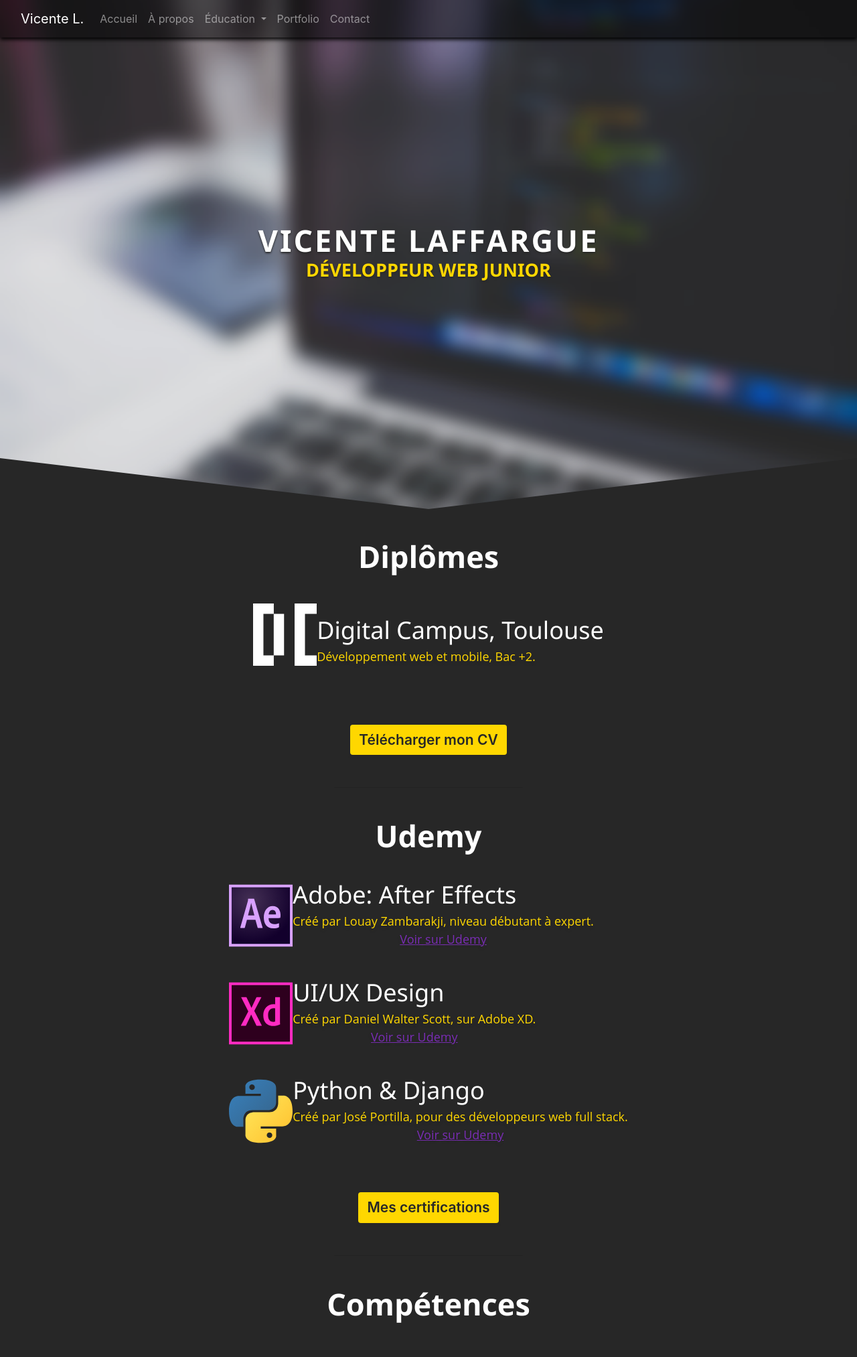
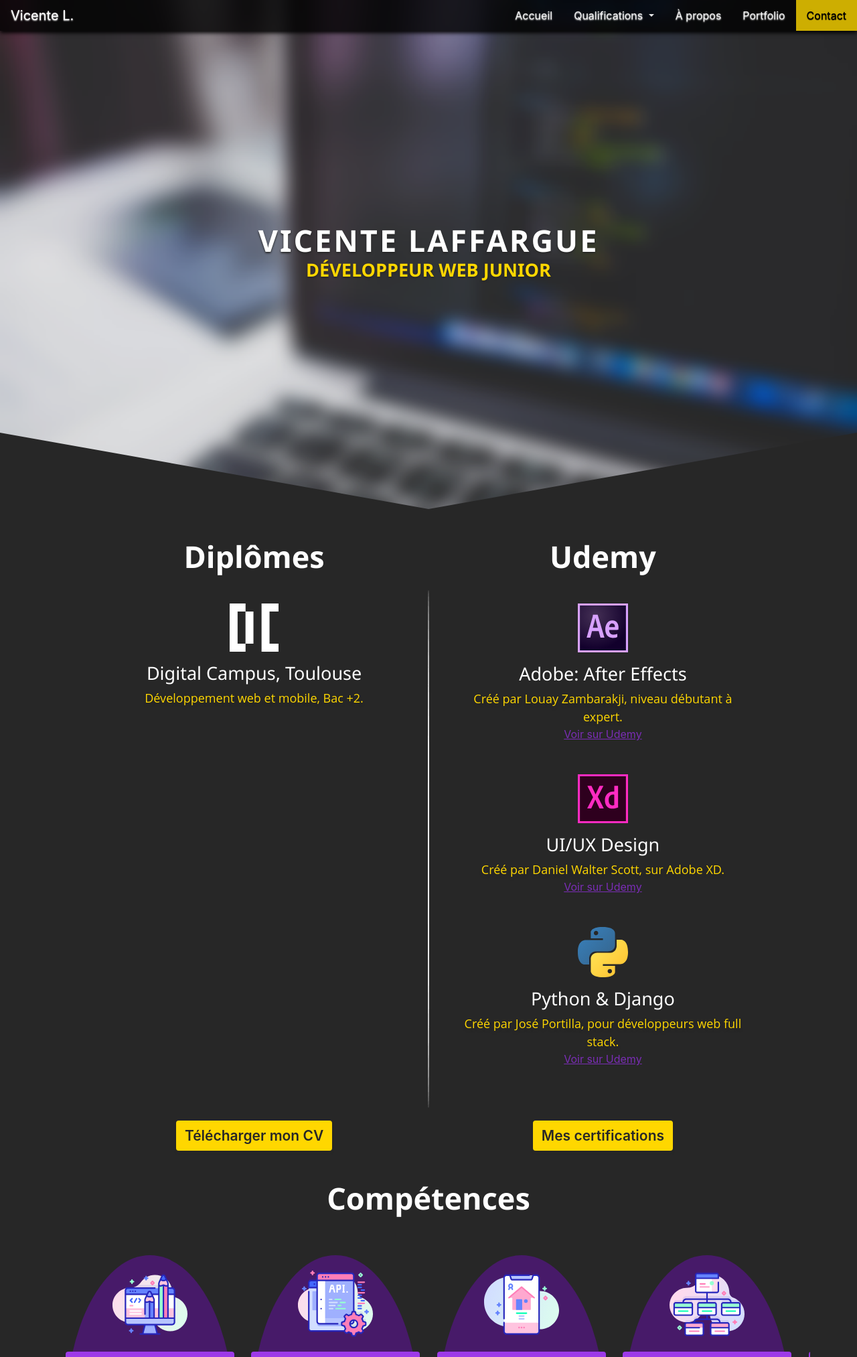
Before and after one commit to vicentelaff/cv_portfolio, a PHP site: page / in a window 1280 px wide. Shown: the top 2026 px of the page at 67% size. Run offline with PHP 8.4, Linux system fonts and the light colour scheme.

Commit message:
Version 1.0

```diff
--- a/css/style.css
+++ b/css/style.css
@@ -6,6 +6,7 @@
 
 body {
     background-color: #272727;
+    position: relative;
 }
 
 a {
@@ -64,14 +65,19 @@
     color: white;
 }
 
-.btn-secondary:hover{
+.btn-secondary:hover {
     background-color: #471A69;
     border-color: transparent;
     color: white;
 }
 
+hr {
+    width: 100px;
+    border-color: white;
+}
+
 @media only screen and (min-width: 768px) {
-    h1 {
+    /* h1 {
         font-size: 45px;
         line-height: 45px;
     }
@@ -84,13 +90,19 @@
     p {
         font-size: 18px;
         line-height: 27px;
+    } */
+
+    .titre-section {
+        font-size: 45px;
+        line-height: 45px;
     }
 }
 
 /* =============== NAVBAR =============== */
 .navbar {
-    background-color: rgba(0, 0, 0, 0.5);
+    background-color: rgba(0, 0, 0, 0.8);
     box-shadow: 0 3px 6px black;
+    padding: 0 0rem !important;
 }
 
 .navbar a {
@@ -98,11 +110,43 @@
 }
 
 .dropdown-menu {
-    background-color: rgba(0, 0, 0, 0.5);
+    background-color: rgba(0, 0, 0, 0.7);
 }
 
 .dropdown-item {
     color: rgba(255, 255, 255, 0.8);
+    text-shadow: 0 1px 2px rgba(255, 255, 255, 0.8);
+}
+
+.navbar-brand {
+    text-shadow: 0 1px 2px white;
+}
+
+.nav-link {
+    padding-left: 1rem !important;
+    color: rgba(255, 255, 255, 0.9) !important;
+    text-shadow: 0 1px 2px white;
+}
+
+a.active {
+    color: black !important;
+    text-shadow: 0 0.5px 1px black;
+}
+
+.active {
+    background-color: #ffd900cc;
+}
+
+a.dropdown-item.active {
+    background-color: transparent;
+    color: white !important;
+    text-shadow: 0 0.5px 1px white;
+}
+
+@media only screen and (min-width: 992px) {
+    .nav-link {
+        padding: .7rem 1rem !important;
+    }
 }
 
 /* =============== HERO BANNER =============== */
@@ -131,11 +175,27 @@
     .nom-hero {
         letter-spacing: 3px;
     }
+
+    .section-hero h1 {
+        font-size: 45px;
+        line-height: 45px;
+    }
+
+    .section-hero h3 {
+        font-size: 27px;
+        line-height: 27px;
+    }
 }
 
-/* =============== COMPETENCES =============== */
+@media only screen and (min-width: 992px) {
+    .section-hero {
+        clip-path: polygon(50% 100%, 100% 85%, 100% 0, 0 0, 0 85%);
+    }
+}
 
-.section-competences {
+/* =============== QUALIFICATIONS =============== */
+
+.section-qualifications {
     background-color: #272727;
 }
 
@@ -229,36 +289,45 @@
 }
 
 .card-text {
-    font-size: 16px;
+    font-size: 14.5px;
     font-family: 'Open Sans';
     color: white;
     line-height: 27px;
 }
 
 @media only screen and (min-width: 768px) {
-    .titre-education {
-        font-size: 36px;
-        line-height: 36px;
-    }
-
-    .logo-ecole {
-        width: 95px;
-    }
-
-    .logo-udemy {
-        width: 95px;
-    }
 
 }
 
 @media only screen and (min-width: 992px) {
+    .section-diplomes {
+        height: 910px;
+    }
 
+    .section-udemy {
+        height: 910px;
+    }
+
+    .section-udemy::before {
+        content: '';
+        position: absolute;
+        background-color: #fff;
+        width: 2px;
+        height: 85%;
+        bottom: 8vh;
+        left: -3.5vw;
+        border-radius: 50%;
+    }
 }
 
 /* =============== A PROPOS =============== */
 .section-a-propos {
     background-color: #fff;
     /* clip-path: polygon(50% 10%, 100% 0, 100% 100%, 0 100%, 0 0); */
+    background-image: url(../img/IMG_0044.JPG);
+    background-repeat: no-repeat;
+    background-size: cover;
+    height: 40rem;
     padding: 0 0;
 }
 
--- a/index.html
+++ b/index.html
@@ -17,124 +17,125 @@
 
 </head>
 
-<body>
+<body data-spy="scroll" data-target="#navbar">
     <!-- ======================== NAVBAR ======================== -->
 
-    <nav class="navbar navbar-expand-lg navbar-dark fixed-top">
-        <div class="container-fluid">
-            <a class="navbar-brand" href="#">Vicente L.</a>
-            <button class="navbar-toggler" type="button" data-bs-toggle="collapse" data-bs-target="#navbarNavDropdown"
-                aria-controls="navbarNavDropdown" aria-expanded="false" aria-label="Toggle navigation">
+    <nav id="navbar" class="d-flex navbar navbar-expand-lg navbar-dark fixed-top">
+        <a class="navbar-brand px-3 py-2" href="#accueil">Vicente L.</a>
+        <button class="navbar-toggler mx-3 my-2" type="button" data-toggle="collapse"
+            data-target="#navbarSupportedContent" aria-controls="navbarSupportedContent" aria-expanded="false"
+            aria-label="Toggle navigation">
             <span class="navbar-toggler-icon"></span>
         </button>
-            <div class="collapse navbar-collapse" id="navbarNavDropdown">
-                <ul class="navbar-nav">
+
+        <div class="collapse navbar-collapse" id="navbarSupportedContent">
+            <ul class="navbar-nav ml-lg-auto">
                 <li class="nav-item">
-                        <a class="nav-link" aria-current="page" href="#">Accueil</a>
+                    <a class="nav-link" href="#accueil">Accueil</a>
+                </li>
+                <li class="nav-item dropdown">
+                    <a class="nav-link dropdown-toggle" href="" id="navbarDropdown" role="button" data-toggle="dropdown"
+                        aria-haspopup="true" aria-expanded="false">
+                        Qualifications
+                    </a>
+                    <div class="dropdown-menu mx-4 mx-lg-0 mb-3 mb-lg-0" aria-labelledby="navbarDropdown">
+                        <a class="dropdown-item" href="#diplomes">Diplômes</a>
+                        <a class="dropdown-item" href="#udemy">Udemy</a>
+                        <a class="dropdown-item" href="#competences">Compétences</a>
+                    </div>
                 </li>
                 <li class="nav-item">
-                        <a class="nav-link" href="#">À propos</a>
-                    </li>
-                    <li class="nav-item dropdown">
-                        <a class="nav-link dropdown-toggle" href="#" id="navbarDropdownMenuLink" role="button"
-                            data-bs-toggle="dropdown" aria-expanded="false">
-                            Éducation
-                        </a>
-                        <ul class="dropdown-menu" aria-labelledby="navbarDropdownMenuLink">
-                            <li><a class="dropdown-item" href="#">Diplômes</a></li>
-                            <li><a class="dropdown-item" href="#">Udemy</a></li>
-                            <li><a class="dropdown-item" href="#">Compétences</a></li>
-                        </ul>
+                    <a class="nav-link" href="#a-propos">À propos</a>
                 </li>
                 <li class="nav-item">
-                        <a class="nav-link" href="#">Portfolio</a>
+                    <a class="nav-link" href="#portfolio">Portfolio</a>
                 </li>
                 <li class="nav-item">
-                        <a class="nav-link" href="#">Contact</a>
+                    <a class="nav-link" href="#footer">Contact</a>
                 </li>
             </ul>
         </div>
-        </div>
     </nav>
 
-
     <!-- ======================== HERO BANNER ======================== -->
-    <div class="section-hero d-flex flex-column justify-content-center align-items-center col-12">
+    <div id="accueil" class="section-hero d-flex flex-column justify-content-center align-items-center col-12">
         <h1 class="nom-hero">VICENTE LAFFARGUE</h1>
         <h3 class="metier-hero">DÉVELOPPEUR WEB JUNIOR</h3>
     </div>
 
-    <!-- ======================== COMPETENCES ======================== -->
+    <!-- ======================== QUALIFICATIONS ======================== -->
 
-    <div class="section-competences pb-2 col-12">
-        <div class="container-formations d-flex flex-column mx-auto col-10">
-            <div class="section-diplomes d-flex flex-column align-items-center text-center mt-5">
+    <div id="qualifications" class="section-qualifications pb-2 no-gutters col-12">
+        <div class="container-formations d-flex flex-column flex-lg-row align-items-lg-start mx-auto col-10 no-gutters">
+            <div id="diplomes" class="section-diplomes d-flex flex-column align-items-center mt-5 col-lg-5 mx-auto">
                 <h1 class="titre-section mb-5">Diplômes</h1>
-                <div class="container-diplomes d-md-flex">
-                    <div class="container-ecole d-md-flex align-items-end mb-md-4">
+                <div class="container-diplomes text-center">
+                    <div class="container-ecole">
                         <img class="logo-ecole mb-3" src="./Exports_iOS/dc_logo.svg" alt="DIGITAL CAMPUS">
-                        <div class="description-ecole d-md-flex flex-column align-items-start ms-md-3">
+                        <div class="description-ecole">
                             <h1 class="titre-education">Digital Campus, Toulouse</h1>
-                            <p class="detail ms-md-1">Développement web et mobile, Bac +2.</p>
+                            <p class="detail">Développement web et mobile, Bac +2.</p>
                         </div>
                     </div>
                 </div>
-                <button class="btn btn-primary mt-3 mt-md-5">Télécharger mon CV</button>
+                <a class="mt-3 mt-md-5 mt-lg-auto" href="/downloads/LAFFARGUE Vicente CV.pdf"
+                    download="CV_Vicente_Laffargue_2021" target="_blank"><button class="btn btn-primary">Télécharger mon
+                        CV</button></a>
             </div>
 
-            <hr style="height:1.5px;border-radius:100px;color:white;" class="mx-auto my-5 col-md-3">
+            <hr class="d-lg-none mx-auto my-5 col-9 col-md-6">
 
-            <div class="section-udemy d-flex flex-column align-items-center text-center">
+
+            <div id="udemy" class="section-udemy d-flex flex-column align-items-center mt-lg-5 col-lg-5 mx-auto">
                 <h1 class="titre-section mb-5">Udemy</h1>
-                <div class="container-udemy d-md-flex flex-column align-items-start mb-md-4">
-                    <div class="container-cours-udemy d-md-flex">
-                        <img class="logo-udemy mb-3 mb-md-5" src="./Exports_iOS/after-effects-cc.svg"
+                <div class="container-udemy text-center">
+                    <div class="container-cours-udemy mb-5">
+                        <img class="logo-udemy mb-3" src="./Exports_iOS/after-effects-cc.svg"
                             alt="ADOBE: AFTER EFFECTS">
-                        <div class="description-ecole d-md-flex flex-column align-items-start text-md-start ms-md-3">
+                        <div class="description-ecole">
                             <h1 class="titre-education">Adobe: After Effects</h1>
-                            <p class="detail mb-5">Créé par Louay Zambarakji, niveau débutant à expert.<br>
+                            <p class="detail mb-0">Créé par Louay Zambarakji, niveau débutant à expert.<br>
+                            </p>
                             <a class="" href="https://www.udemy.com/share/101WcAB0cSeVlaTHw=/" target="_blank">Voir
-                                    sur
-                                    Udemy</a>
-                            </p>
+                                sur Udemy</a>
                         </div>
                     </div>
-                    <div class="container-cours-udemy d-md-flex">
-                        <img class="logo-udemy mb-3 mb-md-5" src="./Exports_iOS/adobe-xd.svg" alt="UI/UX DESIGN">
-                        <div class="description-ecole d-md-flex flex-column align-items-start text-md-start ms-md-3">
+                    <div class="container-cours-udemy mb-5">
+                        <img class="logo-udemy mb-3" src="./Exports_iOS/adobe-xd.svg" alt="UI/UX DESIGN">
+                        <div class="description-ecole">
                             <h1 class="titre-education">UI/UX Design</h1>
-                            <p class="detail mb-5">Créé par Daniel Walter Scott, sur Adobe XD.<br>
-                                <a class="" href="https://www.udemy.com/share/101ssyBkESdF1XQ3g=/" target="_blank">Voir
-                                    sur
+                            <p class="detail mb-0">Créé par Daniel Walter Scott, sur Adobe XD.<br>
+                            </p>
+                            <a class="" href="https://www.udemy.com/share/101ssyBkESdF1XQ3g=/" target="_blank">Voir sur
                                 Udemy</a>
-                            </p>
                         </div>
                     </div>
-                    <div class="container-cours-udemy d-md-flex">
-                        <img class="logo-udemy mb-3 mb-md-5" src="./Exports_iOS/python-5.svg" alt="PYTHON">
-                        <div class="description-ecole d-md-flex flex-column align-items-start text-md-start ms-md-3">
+                    <div class="container-cours-udemy mb-5">
+                        <img class="logo-udemy mb-3" src="./Exports_iOS/python-5.svg" alt="PYTHON">
+                        <div class="description-ecole">
                             <h1 class="titre-education">Python & Django</h1>
-                            <p class="detail mb-5">Créé par José Portilla, pour des développeurs web
+                            <p class="detail mb-0">Créé par José Portilla, pour développeurs web
                                 full stack.<br>
-                                <a class="" href="https://www.udemy.com/share/101WwEB0cSeVlaTHw=/" target="_blank">Voir
-                                    sur
+                            </p>
+                            <a class="" href="https://www.udemy.com/share/101WwEB0cSeVlaTHw=/" target="_blank">Voir sur
                                 Udemy</a>
-                            </p>
                         </div>
                     </div>
                 </div>
-                <button class="btn btn-primary">Mes certifications</button>
+                <a class="mt-3 mt-md-5 mt-lg-auto" href="/downloads/certificats.zip"
+                    download="CV_Vicente_Laffargue_2021" target="_blank"><button class="btn btn-primary mt-lg-auto">Mes
+                        certifications</button></a>
             </div>
 
-            <hr style="height:1.5px;border-radius:100px;color:white;" class="mx-auto my-5 col-md-3">
+            <hr class="d-lg-none mx-auto my-5 col-9 col-md-6">
 
         </div>
-        <div class="container-competences d-flex flex-column mx-auto align-items-center col-11">
-            <h1 class="titre-section mb-5">Compétences</h1>
+        <div id="competences" class="container-competences d-flex flex-column mx-auto align-items-center col-11">
+            <h1 class="titre-section mb-5 mt-lg-5">Compétences</h1>
 
             <div class="container">
                 <div class="row mb-3">
-                    <div class="MultiCarousel col-12" data-items="1,2,3,4" data-slide="1" id="MultiCarousel"
+                    <div class="MultiCarousel col-12" data-items="1,3,4,4" data-slide="1" id="MultiCarousel"
                         data-interval="1000">
                         <div class="MultiCarousel-inner">
                             <div class="item">
@@ -260,7 +261,7 @@
                                 </div>
                             </div>
                         </div>
-                        <button class="btn font-weight-bold leftLst">
+                        <button id="a-propos" class="btn font-weight-bold leftLst">
                             <</button> <button class="btn font-weight-bold rightLst">>
                         </button>
                     </div>
@@ -270,10 +271,9 @@
     </div>
 
     <!-- ======================== A PROPOS ======================== -->
-    <div class="section-a-propos col-12">
-        <img class="img-a-propos col-12" src="img/IMG_0044.JPG" alt="">
-        <div class="container-description-a-propos d-flex justify-content-center pb-5 g-0">
-            <div class="description-a-propos mt-3 col-11">
+    <div class="d-flex section-a-propos col-12">
+        <div class="container-description-a-propos d-flex justify-content-center pb-2 g-0">
+            <div class="description-a-propos text-justify mt-3 col-11 col-md-10 col-lg-8">
                 <h1 class="titre-section">À propos<span class="detail">...</span></h1>
                 <p>Développeur <span class="detail">web et mobile</span>, je met en œuvre
                     toutes<span class="detail"> mes compétences</span> techniques dans la conception et
@@ -286,8 +286,12 @@
         </div>
     </div>
     <!-- ======================== PORTFOLIO ======================== -->
-    <div class="section-portfolio col-12 no-gutters">
+    <div id="portfolio" class="section-portfolio col-12 no-gutters">
         <h1 class="titre-section text-center py-4">Portfolio</h1>
+        <p class="text-center text-dark font-italic col-11 mx-auto">(Cette section est encore en construction!
+            L'affichage de son
+            contenu ressemblera à la grille ci-dessous. Il
+            sera possible de cliquer sur chaque élément, menant vers le lien correspondant.)</p>
         <div class="grid my-1 px-1 col-12">
             <div class="item-portfolio"
                 style="background-image: url(https://images.pexels.com/photos/211122/pexels-photo-211122.jpeg?auto=compress&cs=tinysrgb&dpr=2&h=650&w=940)">
@@ -301,7 +305,7 @@
                 style="background-image: url(https://images.pexels.com/photos/211122/pexels-photo-211122.jpeg?auto=compress&cs=tinysrgb&dpr=2&h=650&w=940)">
             </div>
 
-            <div class="item-portfolio"
+            <div id="footer" class="item-portfolio"
                 style="background-image: url(https://images.pexels.com/photos/211122/pexels-photo-211122.jpeg?auto=compress&cs=tinysrgb&dpr=2&h=650&w=940)">
             </div>
 
@@ -314,7 +318,7 @@
 
         <div class="footer d-flex flex-column align-items-center py-3 col-12">
             <h1 class="titre-section text-center">Contact</h1>
-            <form action="" class="contact-form col-10">
+            <form action="" class="contact-form col-10 col-lg-6">
                 <div class="">
                     <div class="input-block mt-2">
                         <input placeholder="Prénom et nom" type="text" class="form-control">
@@ -335,10 +339,36 @@
                         <textarea placeholder="Votre message..." rows="3" type="text" class="form-control"></textarea>
                     </div>
                 </div>
+
                 <div class="d-grid">
-                    <button class="btn btn-secondary btn-block mt-3">Envoyer</button>
+                    <button id="envoyer-form" class="btn btn-secondary btn-block col-lg-3 mt-3" data-toggle="modal"
+                        data-target="#contactModal">Envoyer</button>
                 </div>
             </form>
+
+            <div class="modal fade" id="contactModal" tabindex="-1" aria-labelledby="exampleModalLabel"
+                aria-hidden="true">
+                <div class="modal-dialog">
+                    <div class="modal-content">
+                        <div class="modal-header">
+                            <h5 class="modal-title" id="exampleModalLabel">Succès!</h5>
+                            <button type="button" class="close" data-dismiss="modal" aria-label="Close">
+                                <span aria-hidden="true">&times;</span>
+                            </button>
+                        </div>
+                        <div class="modal-body">
+                            <p class="text-dark font-italic">(Cette section est encore en construction!
+                                Après cliquer sur "Envoyer",
+                                ce Modal s'affichera à l'écran pour informer l'utilisateur que son message a bien été
+                                envoyé.
+                                <br>
+                                Pour l'instant, si vous souhaitez vraiment me contacter, n'hésitez pas à m'envoyer un
+                                mail: <strong>vicente.laffargue@hotmail.com</strong> )</p>
+                        </div>
+                    </div>
+                </div>
+            </div>
+
         </div>
 
 
```
Also changed, not shown: other parts of css/style.css (+29 -11 lines), accordion.css (deleted, +0 -45 lines), accordion.html (deleted, +0 -285 lines), gallery.css (deleted, +0 -45 lines), gallery.html (deleted, +0 -42 lines), 5 other files. Lines whose indentation alone changed are shown as unchanged.
